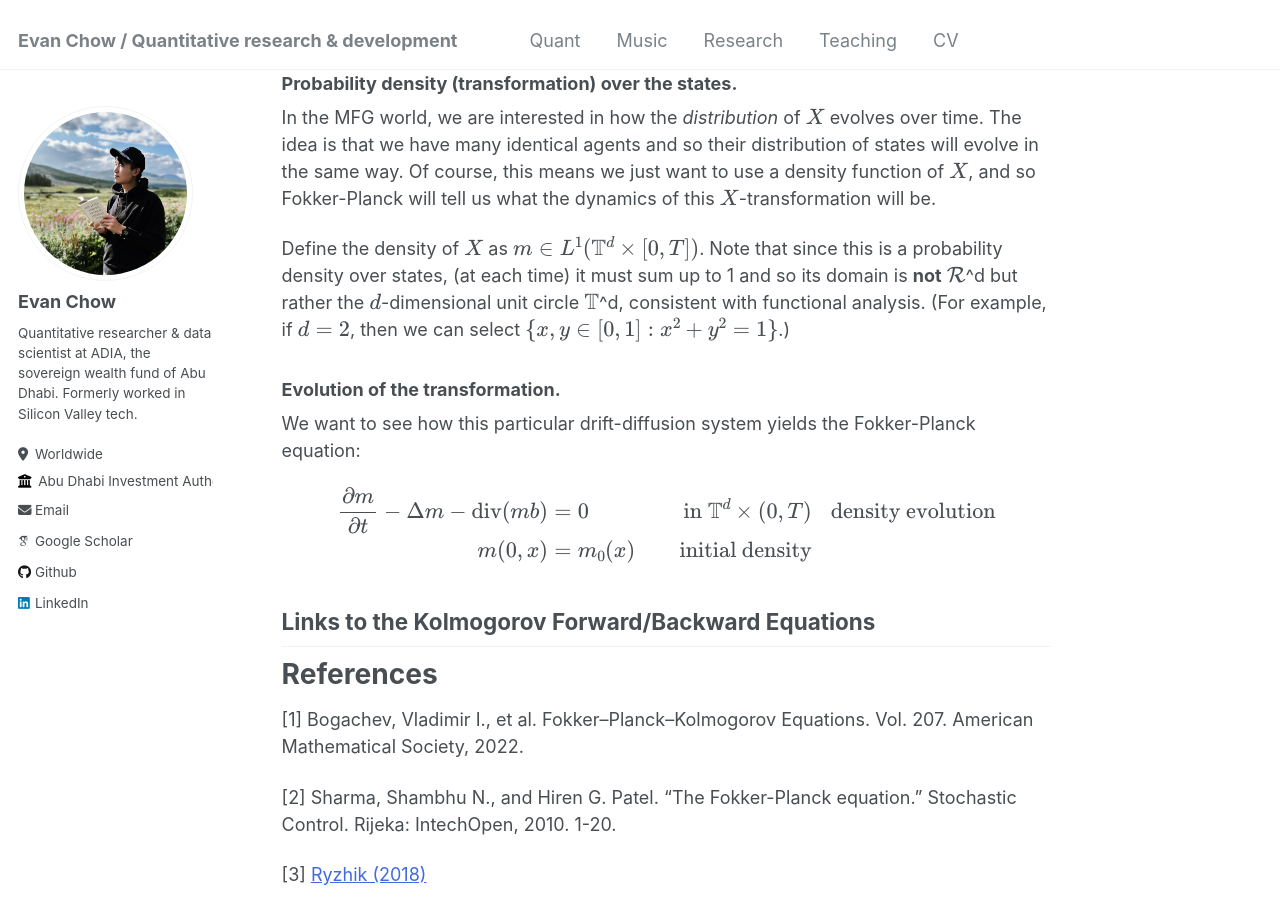
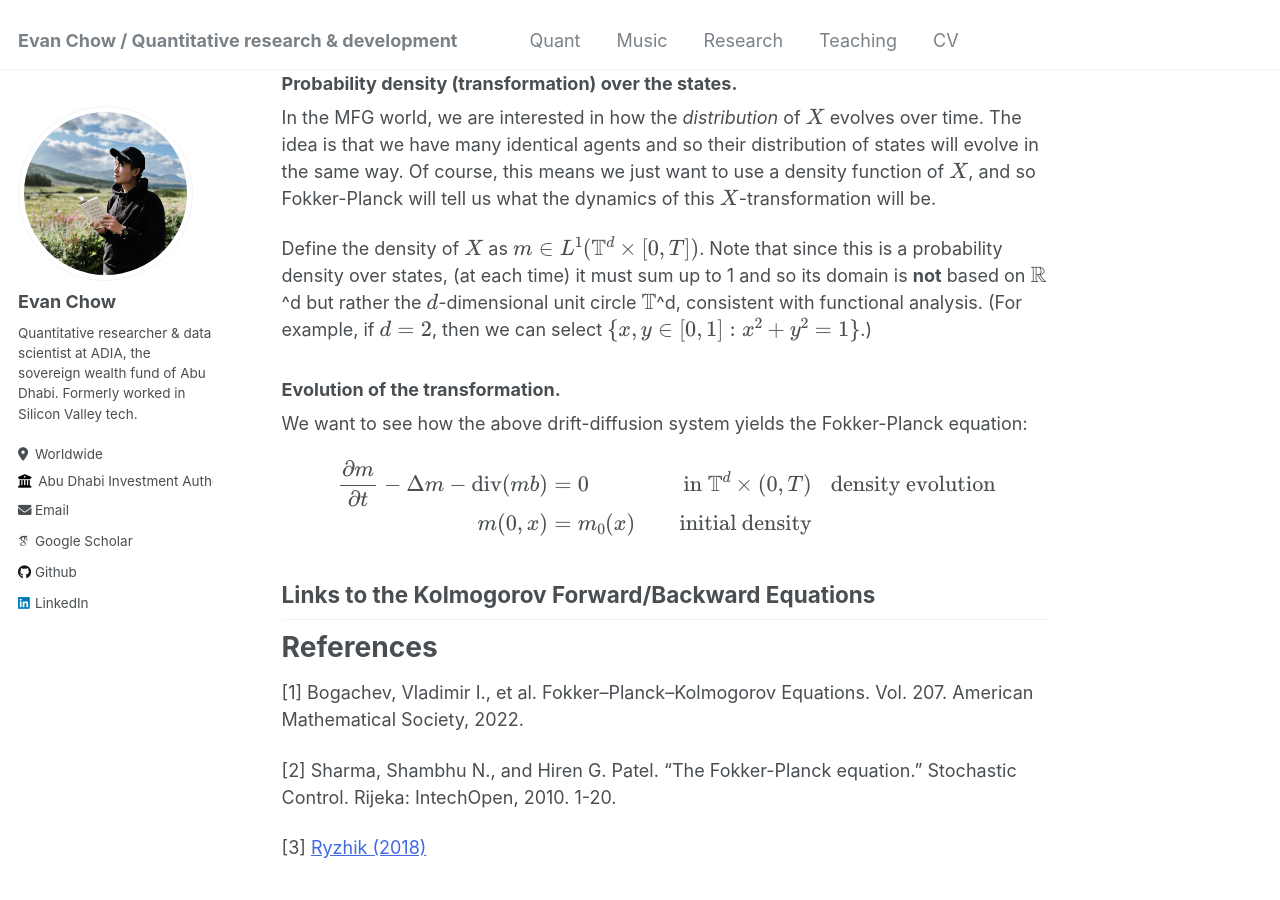
Before and after one commit to evnchw/evnchw.github.io, a Jekyll site: the page built from _quant/20240630_refresher_fokker_planck.md, in a window 1280 px wide and 900 px high, scrolled down 1666 px. Built offline with Jekyll 4.4.1, drawn with Linux system fonts in a browser that asks for light colours; some web fonts are replaced.

Commit message:
Quick commit.

```diff
--- a/_quant/20240630_refresher_fokker_planck.md
+++ b/_quant/20240630_refresher_fokker_planck.md
@@ -53,11 +53,11 @@ TODO:
 - define probability measure on complex unit circle (mathbb T)
 - define the \Delta operator for m
 -->
-Define the density of $$X$$ as $$m \in L^1(\mathbb{T}^d \times [0,T])$$. Note that since this is a probability density over states, (at each time) it must sum up to 1 and so its domain is **not** $$\mathcal{R}$$^d but rather the $$d$$-dimensional unit circle $$\mathbb{T}$$^d, consistent with functional analysis. (For example, if $$d=2$$, then we can select $$\{x, y \in [0,1]: x^2 + y^2 = 1\}$$.)
+Define the density of $$X$$ as $$m \in L^1(\mathbb{T}^d \times [0,T])$$. Note that since this is a probability density over states, (at each time) it must sum up to 1 and so its domain is **not** based on $$\mathbb{R}$$^d but rather the $$d$$-dimensional unit circle $$\mathbb{T}$$^d, consistent with functional analysis. (For example, if $$d=2$$, then we can select $$\{x, y \in [0,1]: x^2 + y^2 = 1\}$$.)
 
 ### Evolution of the transformation.
 
-We want to see how this particular drift-diffusion system yields the Fokker-Planck equation:
+We want to see how the above drift-diffusion system yields the Fokker-Planck equation:
 
 $$
 \begin{align}
```
